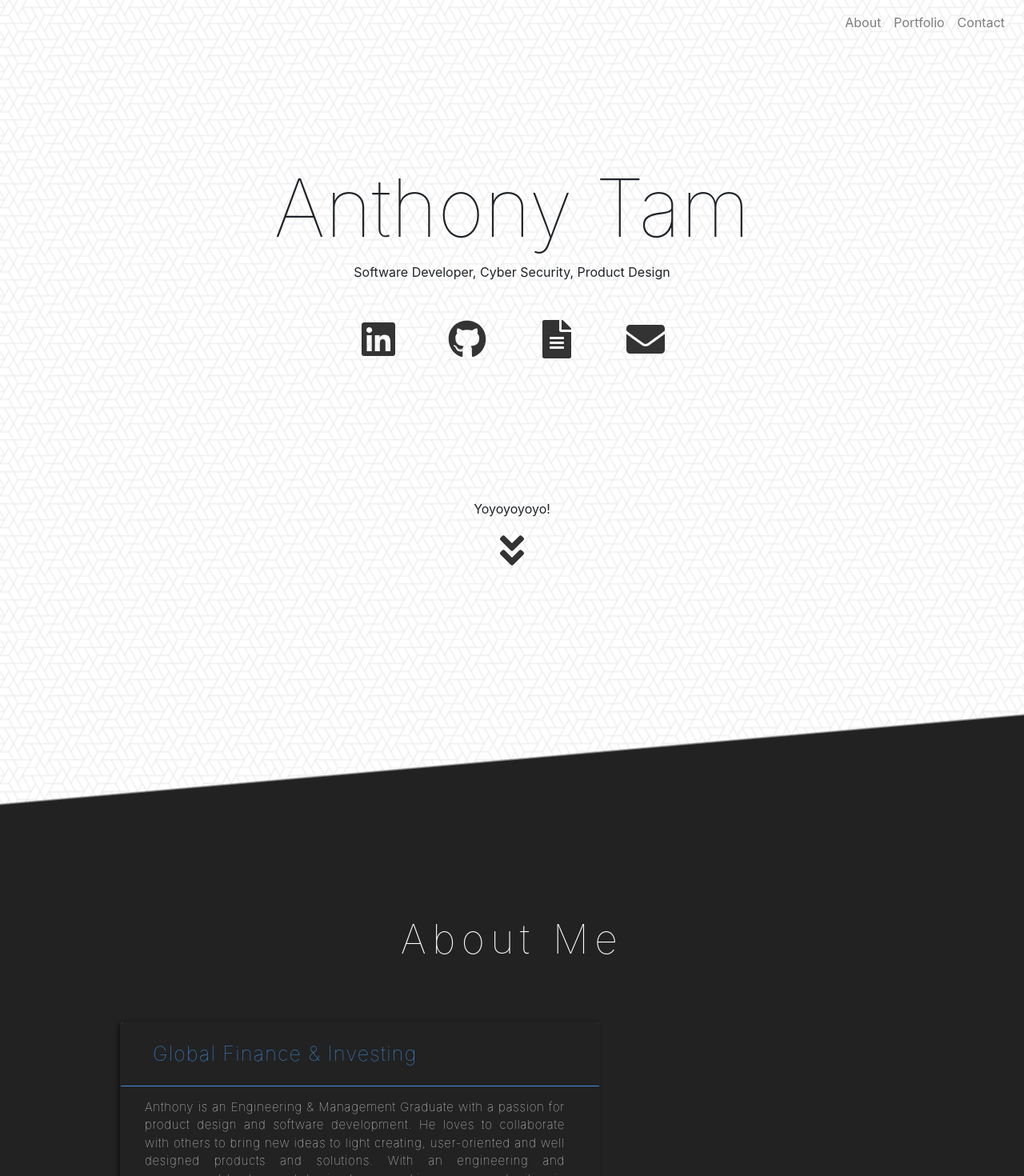
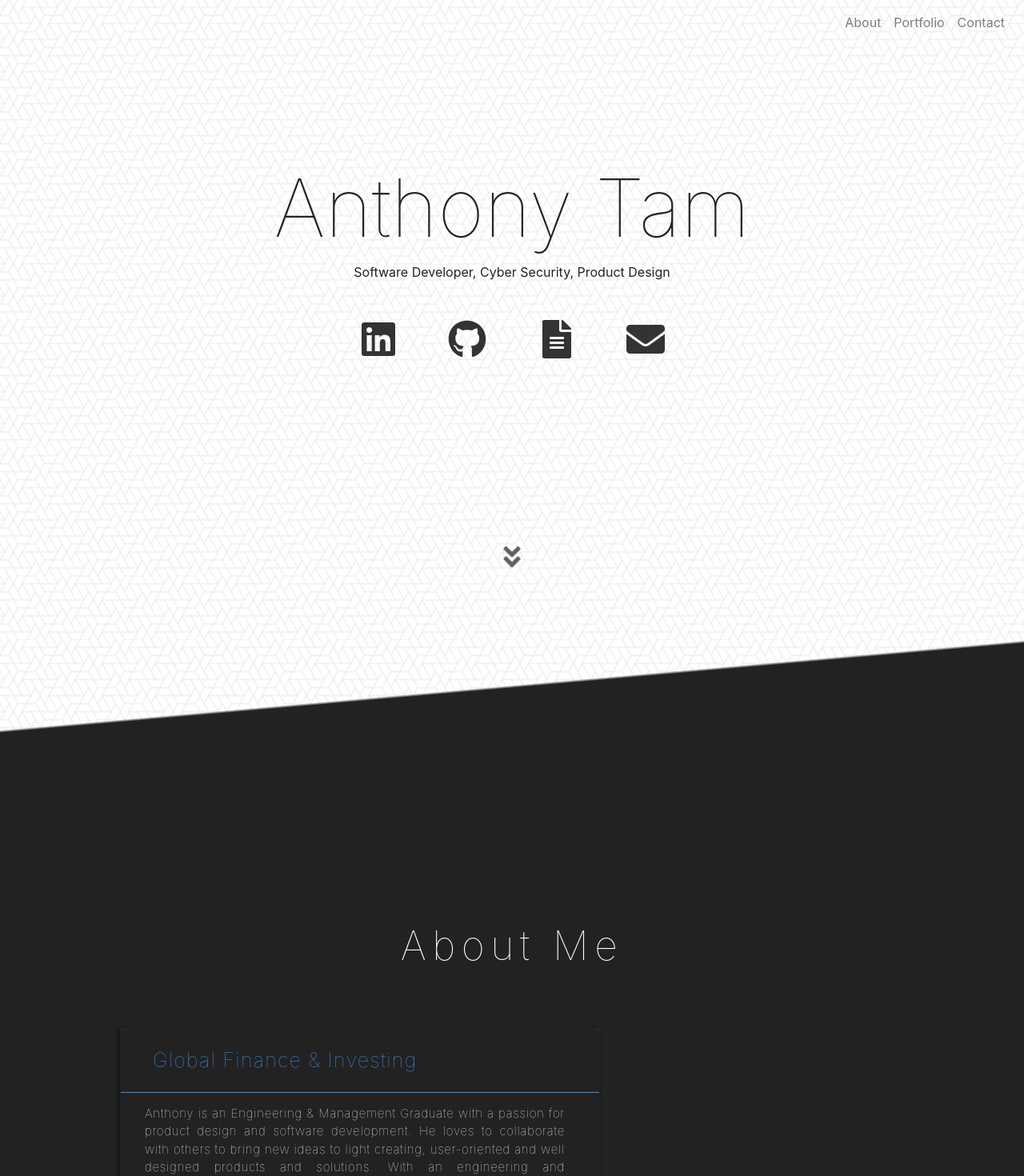
Before and after one commit to anthonytwh/anthonytwh.github.io, a React (Create React App) app: page / in a window 1280 px wide. Shown: the top 1470 px of the page at 80% size. Built offline with nearby package versions, Linux system fonts and the light colour scheme.

Commit message:
Add Main arrow animation & rough scroll sticky

```diff
--- a/src/assets/styles.css
+++ b/src/assets/styles.css
@@ -29,7 +29,7 @@ G L O B A L
 */
 .Global {
   text-align: center;
-  overflow: hidden;
+  /*overflow: initial;*/
 }
 
 
@@ -107,9 +107,8 @@ H E A D E R
 
 */
 .Main {
-  text-align: center;
-  padding-top: 5em;
-  padding-bottom: 5em;
+  margin-top: 5em;
+  margin-bottom: 5em;
 }
 
 .Main-jumbo {
@@ -155,14 +154,51 @@ TODO DESIGN:
 */
 
 .Main-arrow {
-  background: none;
-  border: none;
-  margin-left: 25em;
-  margin-right: 25em;
+  justify-content: center;
+  display: flex;
+  height: -5em;
+  position: -webkit-sticky;
+  position: sticky;
+  top: 2em;
 }
 
 .Main-arrow-icon {
   color: #333;
+  -webkit-animation: FadeInOut 1.5s linear infinite, ZoomInOut 1.5s linear infinite;
+  animation: FadeInOut 1.5s linear infinite, ZoomInOut 1.5s linear infinite;
+  margin: 0;
+}
+
+@keyframes FadeInOut {
+  0%   { opacity:1; }
+  25%  { opacity:0.85;}
+  50%  { opacity:0.60;}
+  25%  { opacity:0.85;}
+  100% { opacity:1; }
+}
+
+@-webkit-keyframes FadeInOut {
+  0%   { opacity:1; }
+  25%  { opacity:0.85;}
+  50%  { opacity:0.60;}
+  25%  { opacity:0.85;}
+  100% { opacity:1; }
+}
+
+@keyframes ZoomInOut {
+  0%  { transform:scale(1.0); }
+  25%  { transform:scale(0.75); }
+  50%  { transform:scale(0.6); }
+  75%  { transform:scale(0.80); }
+  100%  { transform:scale(1.1); }
+}
+
+@-webkit-keyframes ZoomInOut {
+  0%  { transform:scale(1.0); }
+  25%  { transform:scale(0.75); }
+  50%  { transform:scale(0.6); }
+  75%  { transform:scale(0.80); }
+  100%  { transform:scale(1.1); }
 }
 
 
@@ -178,9 +214,9 @@ A B O U T   M E
   background:
     linear-gradient(175deg, transparent 14.9%, #222 15.1%, #222 74.9%, #222 75.1%);
   color: white;
-  overflow: hidden;
-  padding-top: 25%;
-  padding-bottom: 20%;
+  /*overflow: hidden;*/
+  /*padding-top: 25%;*/
+  padding-bottom: 20em;
 }
 
 .About:after {
@@ -196,7 +232,7 @@ A B O U T   M E
 
 .About-title-row {
   justify-content: center;
-  padding-top: 2em;
+  padding-top: 27em;
   padding-bottom: 2em;
 }
 
@@ -230,7 +266,7 @@ A B O U T   M E
   font-size: 25px;
   animation: Aboutimate 10s linear infinite 0s;
   opacity: 0;
-  overflow: hidden;
+  /*overflow: hidden;*/
   position: absolute;
 }
 
--- a/src/components/About.jsx
+++ b/src/components/About.jsx
@@ -3,6 +3,9 @@ import { Card, Row, Col, Toast, ToastBody, ToastHeader } from 'reactstrap';
 
 import '../assets/styles.css';
 import photo from '../assets/profilephoto.jpg';
+
+import { FontAwesomeIcon } from '@fortawesome/react-fontawesome'
+import { faAngleDoubleDown } from '@fortawesome/free-solid-svg-icons'
 
 
 class About extends Component {
@@ -14,6 +17,9 @@ class About extends Component {
 	render () {
 		return (
 		    <div>
+		    	<span className="Main-arrow">
+					<FontAwesomeIcon className="Main-arrow-icon" icon={faAngleDoubleDown} size="3x" />
+				</span>
 				<Row className="About-title-row">
 					<h1 className="About-title">About Me</h1>
 				</Row>
--- a/src/components/Main.jsx
+++ b/src/components/Main.jsx
@@ -1,11 +1,11 @@
 import React, { Component} from 'react';
-import { Jumbotron, Card, Row, Col } from 'reactstrap';
+import { Jumbotron, Row, Col } from 'reactstrap';
 
 import '../assets/styles.css';
 import Resume from '../assets/Anthony_Resume.pdf';
 
 import { FontAwesomeIcon } from '@fortawesome/react-fontawesome'
-import { faFileAlt, faEnvelope, faAngleDoubleDown} from '@fortawesome/free-solid-svg-icons'
+import { faFileAlt, faEnvelope, faAngleDoubleDown, faAngleRight} from '@fortawesome/free-solid-svg-icons'
 import { faGithub, faLinkedin } from '@fortawesome/free-brands-svg-icons'
 
 class Main extends Component {
@@ -16,7 +16,7 @@ class Main extends Component {
 
 	render () {
 		return (
-		    <div>
+		    <div className="Main">
 		    	<Jumbotron className="Main-jumbo">
 		    		<Row className="Main-heading">
 		    			<Col>
@@ -39,19 +39,6 @@ class Main extends Component {
 							<FontAwesomeIcon className="Main-icons" icon={faEnvelope} size="3x" /></a></Col>
 					</Row>
 				</Jumbotron>
-				<Card className="Main-arrow">
-					<Row>
-						<Col>
-							<p> Yoyoyoyoyo! </p>
-						</Col>
-					</Row>
-					<Row>
-						<Col>
-							<FontAwesomeIcon className="Main-arrow-icon" icon={faAngleDoubleDown} size="3x" />
-						</Col>
-					</Row>
-
-				</Card>
 		    </div>
 		)
 	}
```
